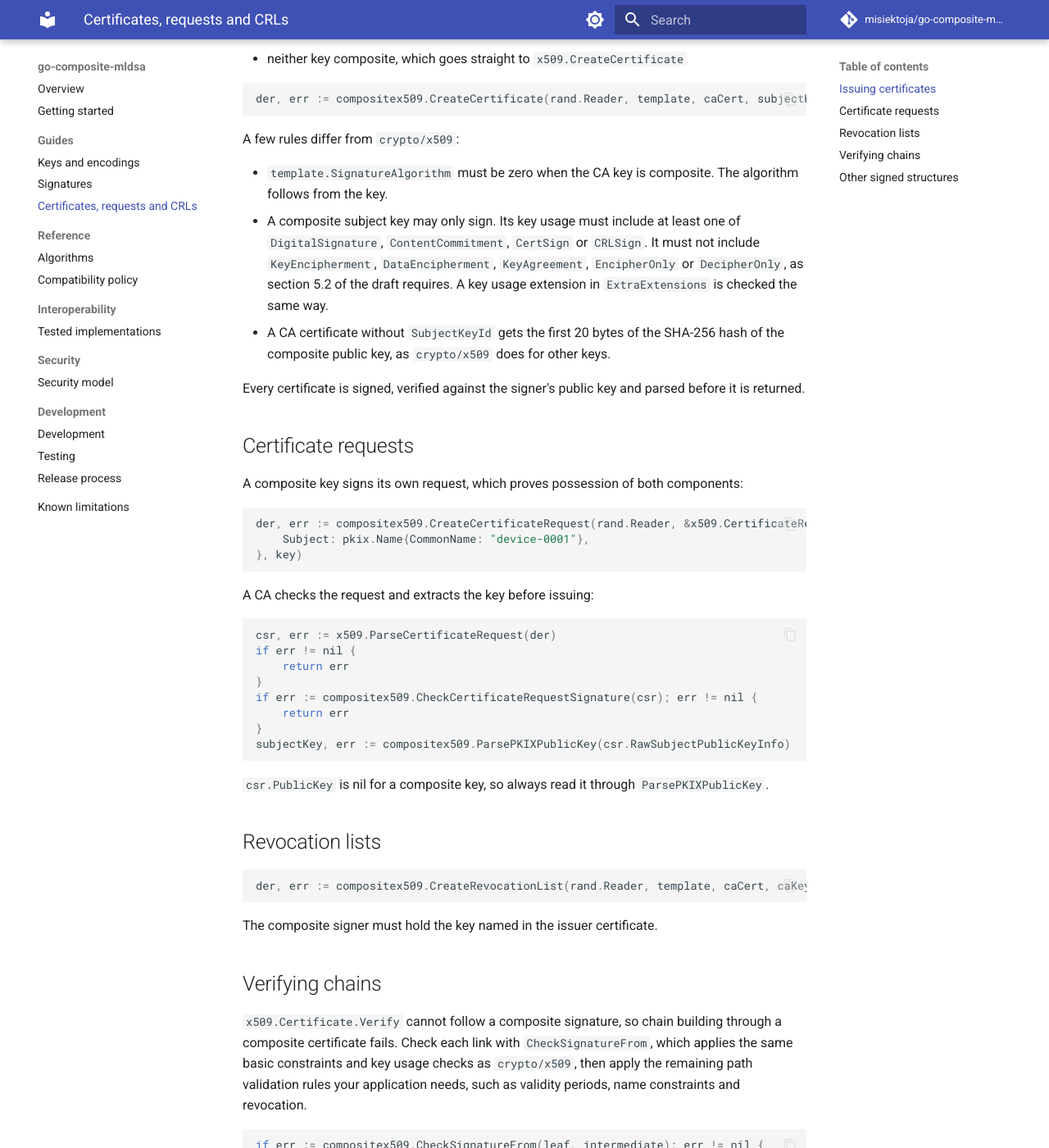
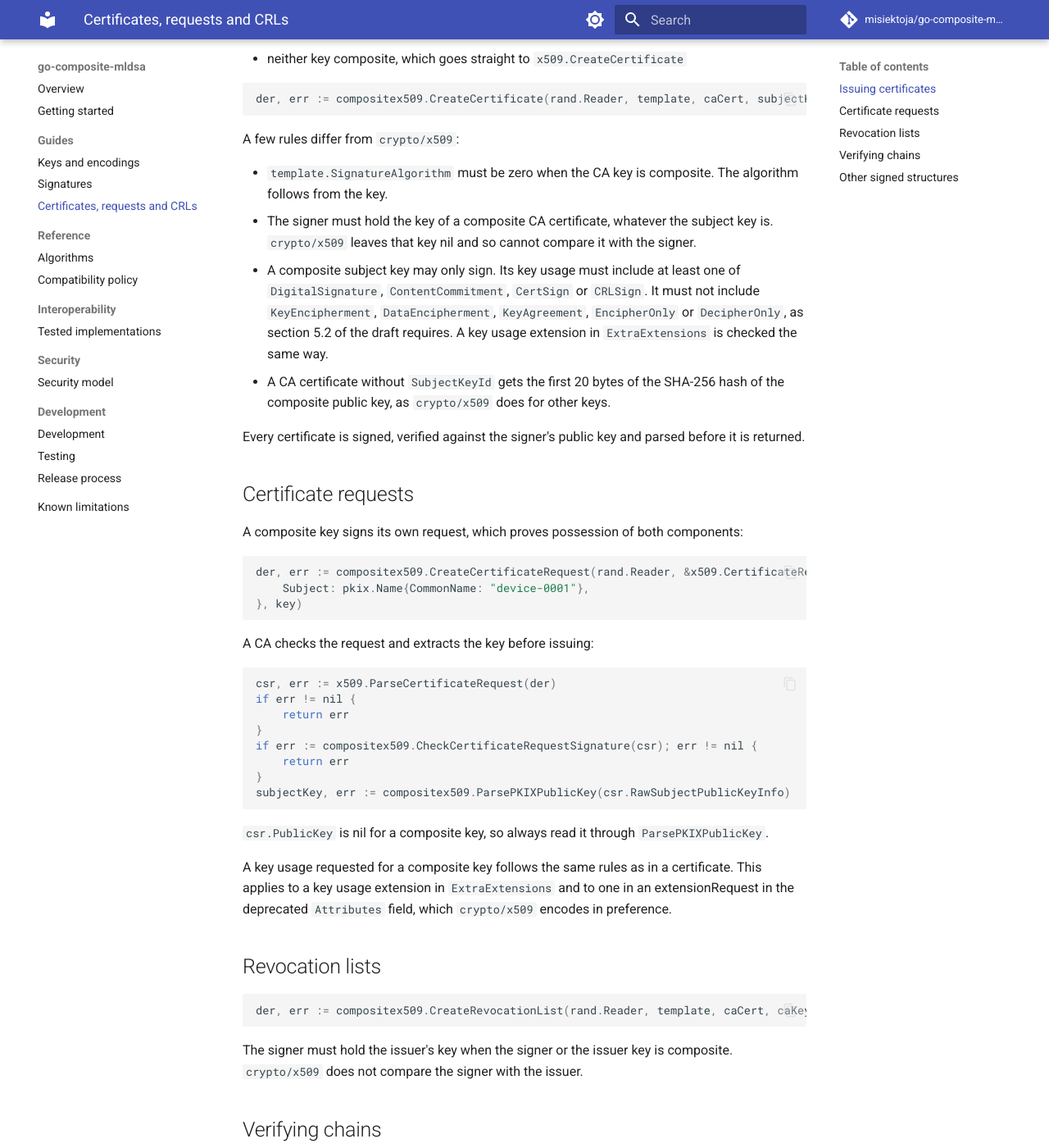
Before and after one commit to misiektoja/go-composite-mldsa, an MkDocs documentation site: the page built from docs/guide/certificates.md, in a window 1280 px wide and 1400 px high, scrolled down 860 px. Shown: the whole window at 82% size. Built offline with MkDocs 1.6.1 and Material for MkDocs 9.7.7, drawn with Linux system fonts in a browser that asks for light colours; comment, search, counter and statistics services are not loaded.

Commit message:
docs: describe the composite issuer key and CSR key usage checks
Signed-off-by: misiektoja <misiektoja-github@rm-rf.ninja>

````diff
--- a/docs/guide/certificates.md
+++ b/docs/guide/certificates.md
@@ -31,6 +31,8 @@ A few rules differ from `crypto/x509`:
 
 * `template.SignatureAlgorithm` must be zero when the CA key is composite. The algorithm follows
   from the key.
+* The signer must hold the key of a composite CA certificate, whatever the subject key is.
+  `crypto/x509` leaves that key nil and so cannot compare it with the signer.
 * A composite subject key may only sign. Its key usage must include at least one of
   `DigitalSignature`, `ContentCommitment`, `CertSign` or `CRLSign`. It must not include
   `KeyEncipherment`, `DataEncipherment`, `KeyAgreement`, `EncipherOnly` or `DecipherOnly`, as
@@ -67,13 +69,18 @@ subjectKey, err := compositex509.ParsePKIXPublicKey(csr.RawSubjectPublicKeyInfo)
 
 `csr.PublicKey` is nil for a composite key, so always read it through `ParsePKIXPublicKey`.
 
+A key usage requested for a composite key follows the same rules as in a certificate. This applies
+to a key usage extension in `ExtraExtensions` and to one in an extensionRequest in the deprecated
+`Attributes` field, which `crypto/x509` encodes in preference.
+
 ## Revocation lists
 
 ```go
 der, err := compositex509.CreateRevocationList(rand.Reader, template, caCert, caKey)
 ```
 
-The composite signer must hold the key named in the issuer certificate.
+The signer must hold the issuer's key when the signer or the issuer key is composite.
+`crypto/x509` does not compare the signer with the issuer.
 
 ## Verifying chains
 
````
Also changed, not shown: docs/security/security-model.md (+3 -1 lines).
